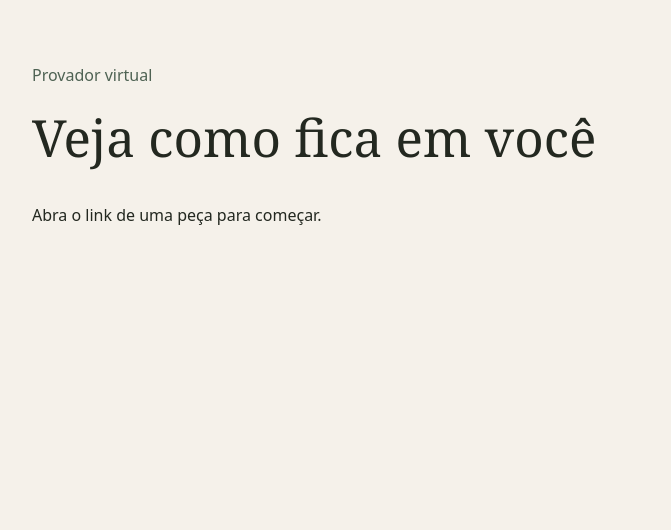
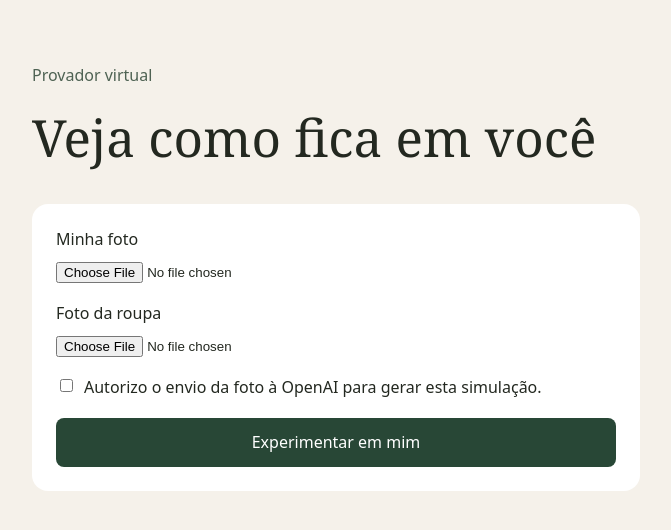
Before and after one commit to novofacebookjeancarlos-lang/provador, a Next.js app: page / in a window 1280 px wide. Shown: the top 530 px of the page, without its empty margins (304-975 px from the left). Built offline with nearby package versions, Linux system fonts and the light colour scheme.

Commit message:
Enable two-photo fitting demo

```diff
--- a/app/page.js
+++ b/app/page.js
@@ -11,10 +11,10 @@ export default function Page() {
 
   async function submit(event) {
     event.preventDefault()
-    if (busy || !piece) return
+    if (busy) return
     const form = new FormData(event.currentTarget)
-    if (form.get('photo').size > 4_000_000) {
-      setError('Escolha uma foto de até 4 MB.')
+    if (form.get('photo').size + (form.get('garment')?.size ?? 0) > 4_000_000) {
+      setError('As fotos juntas devem ter até 4 MB.')
       return
     }
     form.set('piece', piece)
@@ -38,12 +38,13 @@ export default function Page() {
 
   return <main>
     <header><p>Provador virtual</p><h1>Veja como fica em você</h1></header>
-    {piece ? <form onSubmit={submit}>
-      <label>Foto de frente <input type="file" name="photo" accept="image/jpeg,image/png,image/webp" required /></label>
+    <form onSubmit={submit}>
+      <label>Minha foto <input type="file" name="photo" accept="image/jpeg,image/png,image/webp" required /></label>
+      {!piece && <label>Foto da roupa <input type="file" name="garment" accept="image/jpeg,image/png,image/webp" required /></label>}
       <label className="consent"><input type="checkbox" name="consent" value="yes" required /> Autorizo o envio da foto à OpenAI para gerar esta simulação.</label>
       <button disabled={busy}>{busy ? 'Gerando sua prova…' : 'Experimentar em mim'}</button>
-    </form> : <p>Abra o link de uma peça para começar.</p>}
+    </form>
     {error && <p role="alert">{error}</p>}
-    {result && <section><h2>Sua prova</h2><img src={result} alt="Simulação de você com a peça" /><button onClick={() => setResult('')}>Limpar resultado</button></section>}
+    {result && <section><h2>Sua prova</h2><img src={result} alt="Simulação de você com a peça" /><a href={result} download="minha-prova.jpg">Baixar imagem</a><button onClick={() => setResult('')}>Limpar resultado</button></section>}
   </main>
 }
```
